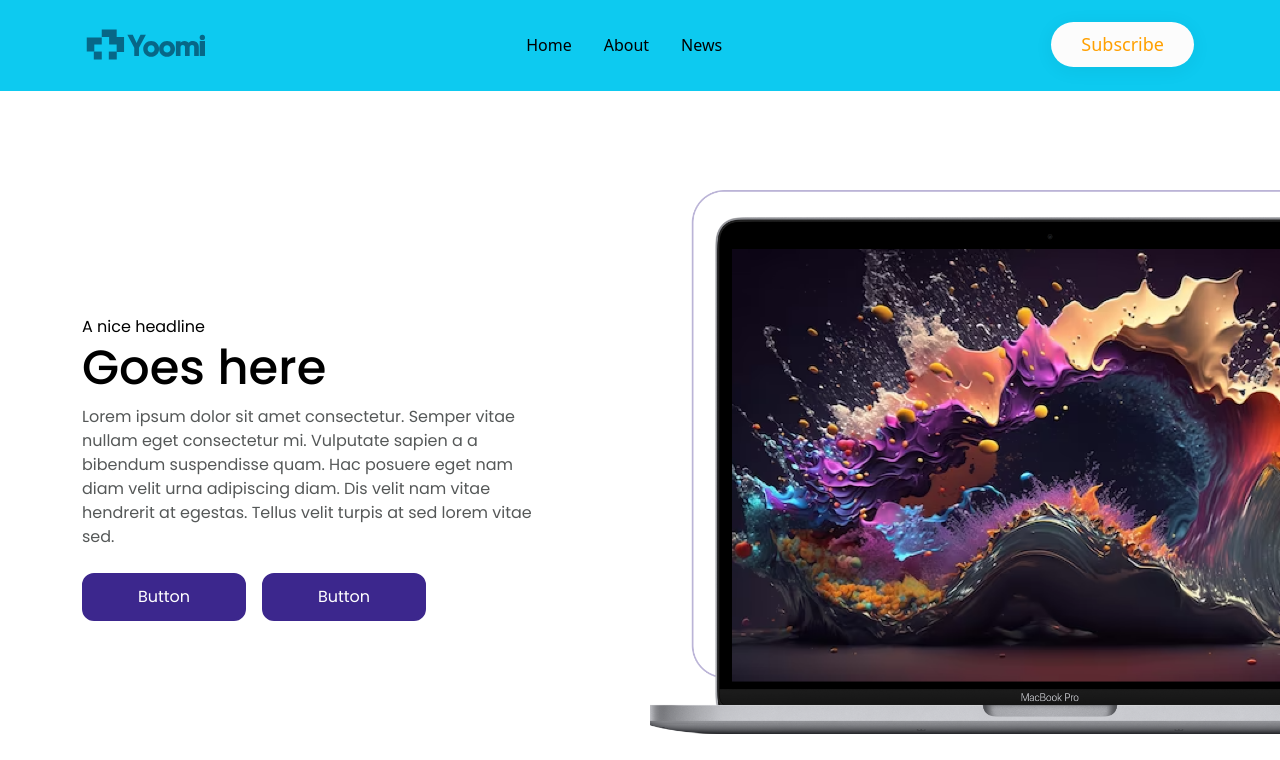
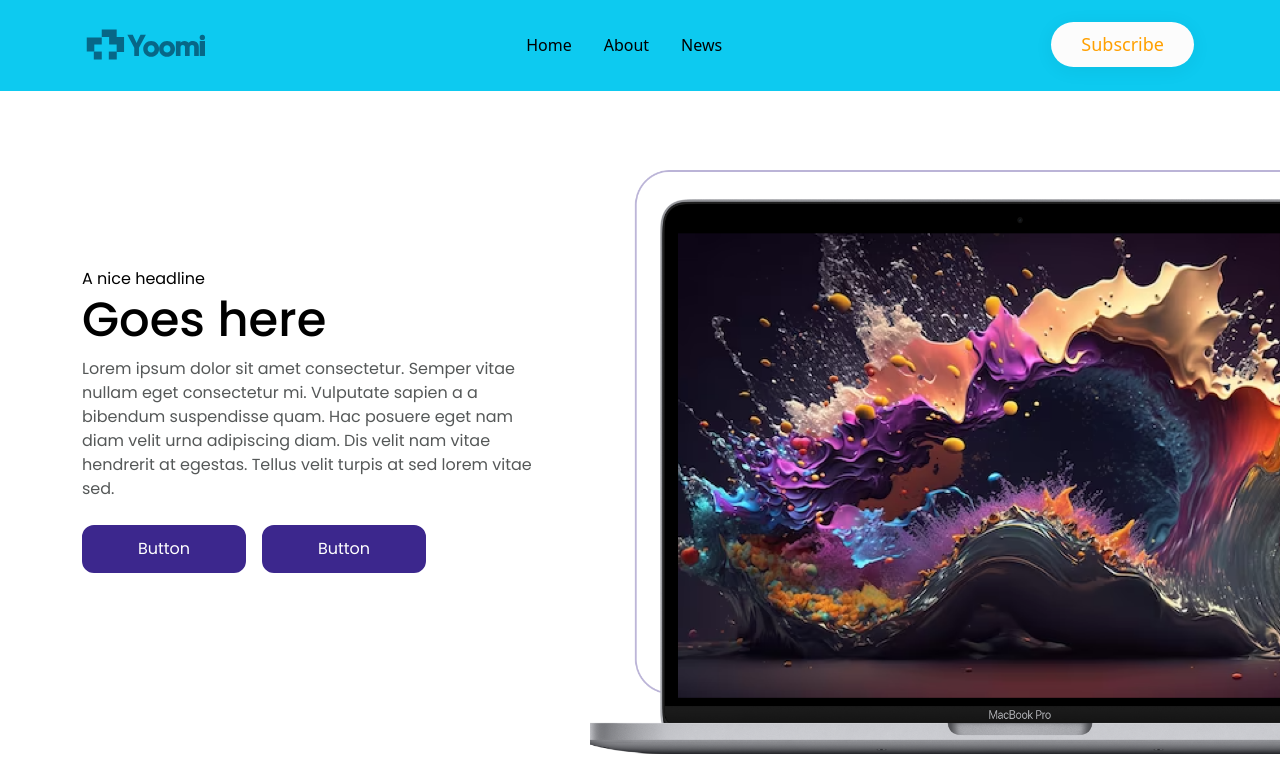
Before and after one commit to neharadialcode/bootstrap-common-components, a React (Create React App) app: page /hero in a window 1280 px wide. Shown: the part 2620-3380 px from the top of the page. Built offline with nearby package versions, Linux system fonts and the light colour scheme.

Commit message:
error solving

```diff
--- a/src/components/herosection/HeroPositionHalf.jsx
+++ b/src/components/herosection/HeroPositionHalf.jsx
@@ -6,10 +6,10 @@ const HeroPositionHalf = () => {
     <>
       <div className=" overflow-hidden">
         <Headercenter />
-        <div className="hero_custom_height d-flex align-items-center">
-          <div className=" container py-5">
+        <div className="hero_custom_height d-flex align-items-center pb-5">
+          <div className=" container">
             <div className=" row flex-column-reverse flex-lg-row align-items-center">
-              <div className="  col-md-8 col-lg-5 mt-5">
+              <div className="  col-md-8 col-lg-5 mt-5 mt-xl-0">
                 <span className="ff_poppins font-md text-black">
                   A nice headline
                 </span>
@@ -32,7 +32,7 @@ const HeroPositionHalf = () => {
                   Button
                 </button>
               </div>
-              <div className=" col-md-8 col-lg-7 text-center text-md-start position-relative">
+              <div className=" col-md-8 col-lg-7 text-center text-md-start position-relative mt-5">
                 <img
                   src={heroImagPosition}
                   alt="heroImagPosition"
--- a/src/hero.css
+++ b/src/hero.css
@@ -136,9 +136,9 @@
   }
   .hero_Img_position {
     position: absolute;
-    bottom: -290px;
+    bottom: -310px;
     right: -240px !important;
-    width: 800px !important;
+    width: 860px !important;
   }
 }
 
```
